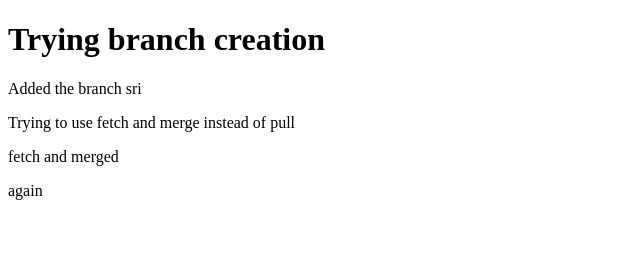
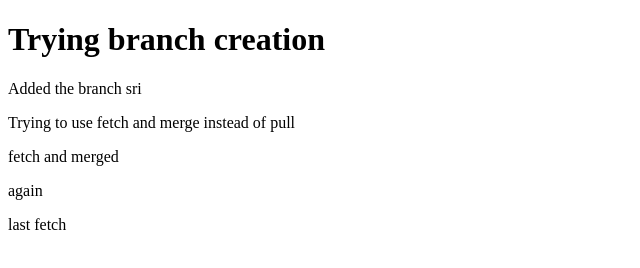
Before and after one commit to srilekha-123/firstgitbranch, a plain HTML site: page index.html in a window 1280 px wide. Shown: the full height of the page, 0-640 px from the left. Drawn offline with Linux system fonts and the light colour scheme.

Commit message:
Update index.html

```diff
--- a/index.html
+++ b/index.html
@@ -11,5 +11,6 @@
     <p>Trying to use fetch and merge instead of pull</p>
     <p>fetch and merged</p>
     <p>again</p>
+    <p>last fetch</p>
 </body>
 </html>
```
